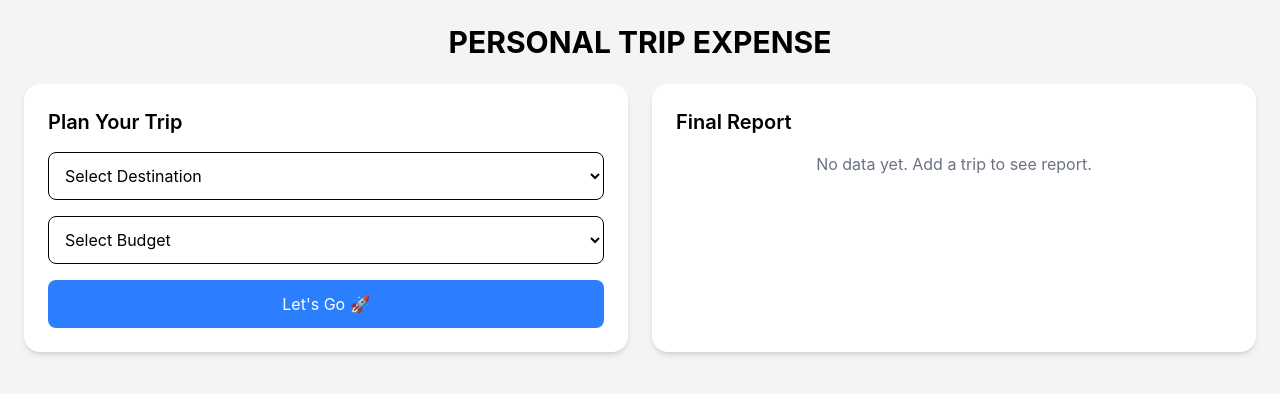
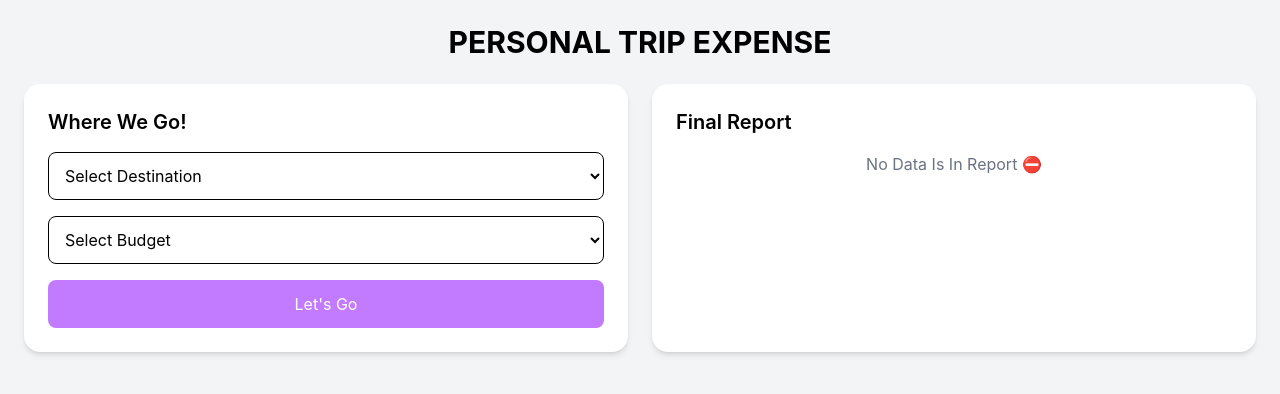
Before and after one commit to KrishLad-Narola/Personal-Trip-Expense, a React (Vite) app: page / in a window 1280 px wide. Shown: the top 394 px of the page. Built offline with nearby package versions, Linux system fonts and the light colour scheme.

Commit message:
Change Style of NO DATA IS SAVE button

```diff
--- a/src/Components/Trip.jsx
+++ b/src/Components/Trip.jsx
@@ -50,7 +50,7 @@ const Trip = () => {
 
 
         <div className="bg-white p-6 rounded-2xl shadow-md">
-          <h2 className="text-xl font-semibold mb-4">Plan Your Trip</h2>
+          <h2 className="text-xl font-semibold mb-4">Where We Go!</h2>
 
           <form
            onSubmit={handleSubmit}>
@@ -82,8 +82,8 @@ const Trip = () => {
               <option>55000</option>
             </select>
 
-            <button className="bg-blue-500 hover:bg-blue-600 text-white w-full p-3 rounded-lg transition">
-              Let's Go 🚀
+            <button className="bg-purple-400  hover:bg-pink-100 hover:text-purple-400 text-white w-full p-3 rounded-lg transition">
+              Let's Go
             </button>
           </form>
 
@@ -103,7 +103,7 @@ const Trip = () => {
 
           {reports.length === 0 ? (
             <p className="text-gray-500 text-center">
-              No data yet. Add a trip to see report.
+              No Data Is In Report ⛔
             </p>
           ) : (
             <div className="overflow-x-auto">
--- a/src/Components/TripExpense.jsx
+++ b/src/Components/TripExpense.jsx
@@ -48,12 +48,14 @@ const TripExpense = ({ TripInfo, onFinalSubmit }) => {
         ))}
 
         {!showMore && (
+          <div className="flex justify-end">
           <button
             type="button"
             onClick={() => setShowMore(true)}
-            className="bg-gray-500 hover:bg-gray-600 text-white w-full p-2 mb-3 rounded-lg">
-             No Data is save ⛔
+            className="bg-purple-500 hover:bg-pink-200 text-white w-fit p-2 mb-3 rounded-lg">
+             No Data is save
           </button>
+          </div>
         )}
 
         {showMore && (
@@ -84,7 +86,7 @@ const TripExpense = ({ TripInfo, onFinalSubmit }) => {
           </div>
         )}
 
-        <button className="bg-blue-500 hover:bg-blue-600 text-white w-full p-3 rounded-lg">
+        <button className="bg-purple-400  hover:bg-pink-100 hover:text-purple-400 text-white w-full p-3 rounded-lg">
           Save All Expense ✅
         </button>
       </form>
```
